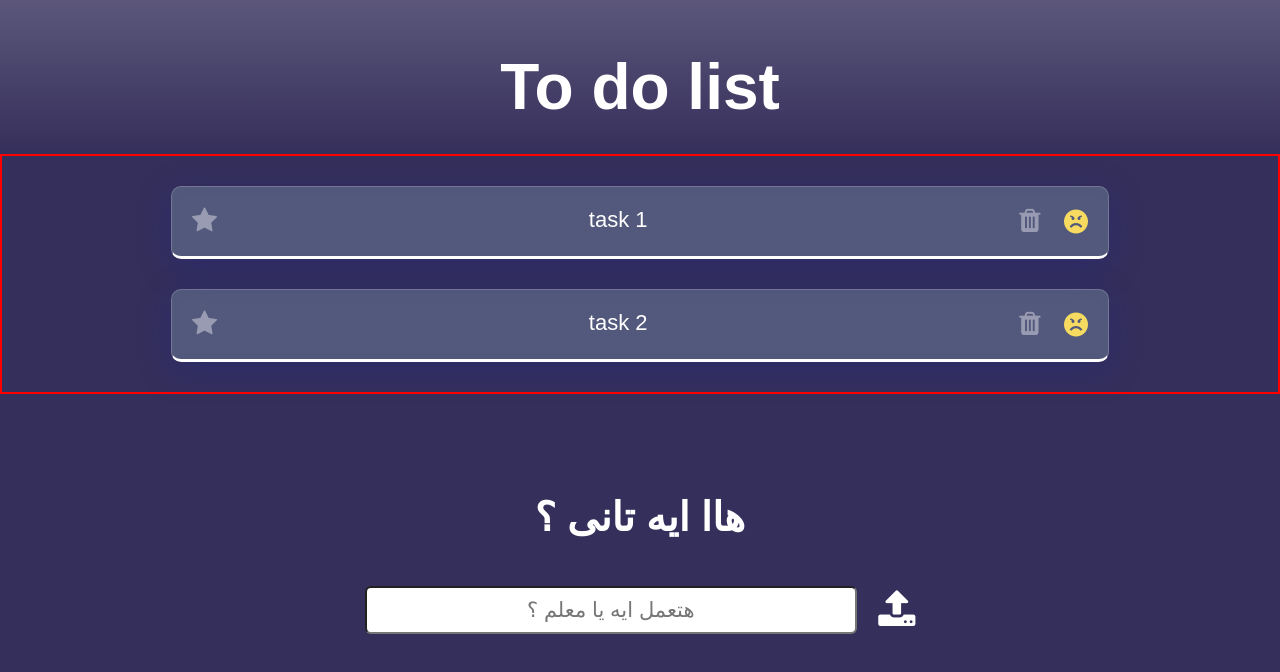
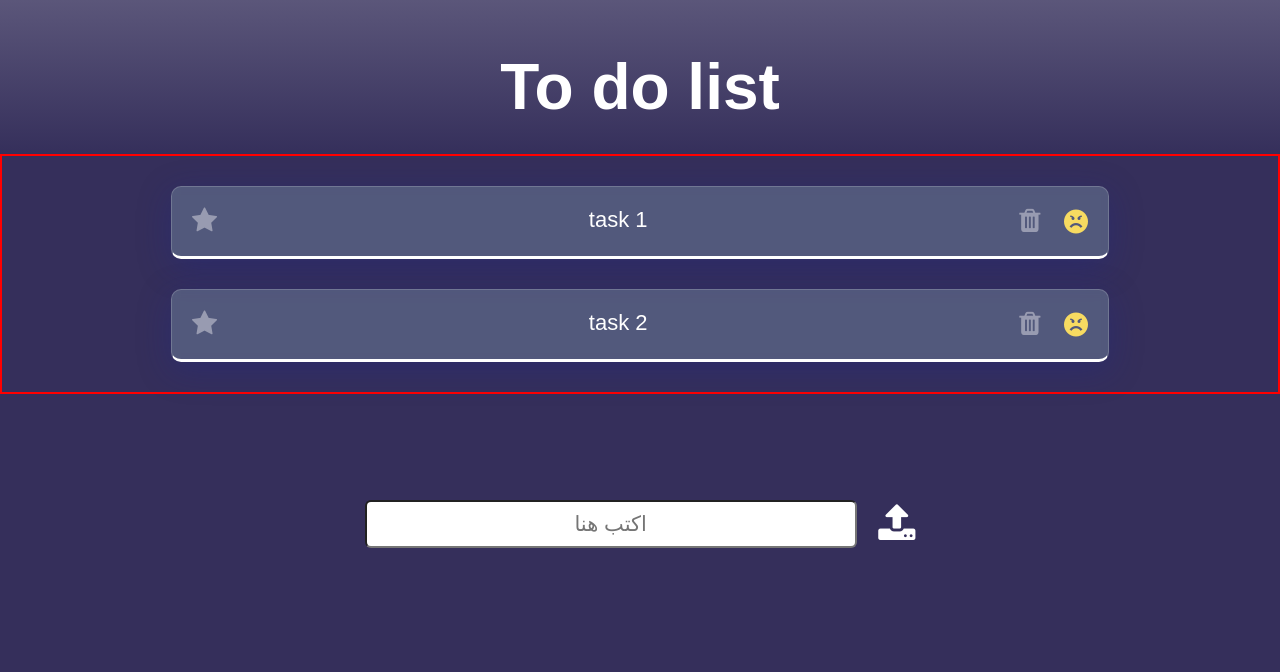
Before and after one commit to omarhalo71/joud-studends-list, a plain HTML site: page index.html in a window 1280 px wide. Drawn offline with Linux system fonts and the light colour scheme; files whose address does not match are found by name.

Commit message:
updated branch

```diff
--- a/index.html
+++ b/index.html
@@ -53,11 +53,11 @@
 
 
 <h2 lang="ar">
-    هاا ايه تانى ؟
+
 </h2>
 
       <form>
-        <input   lang="ar"  type="text"  placeholder="هتعمل ايه يا معلم ؟"  >
+        <input   lang="ar"  type="text"  placeholder="اكتب هنا"  >
         <button class="icon-upload">     </button>
       </form>
 
```
